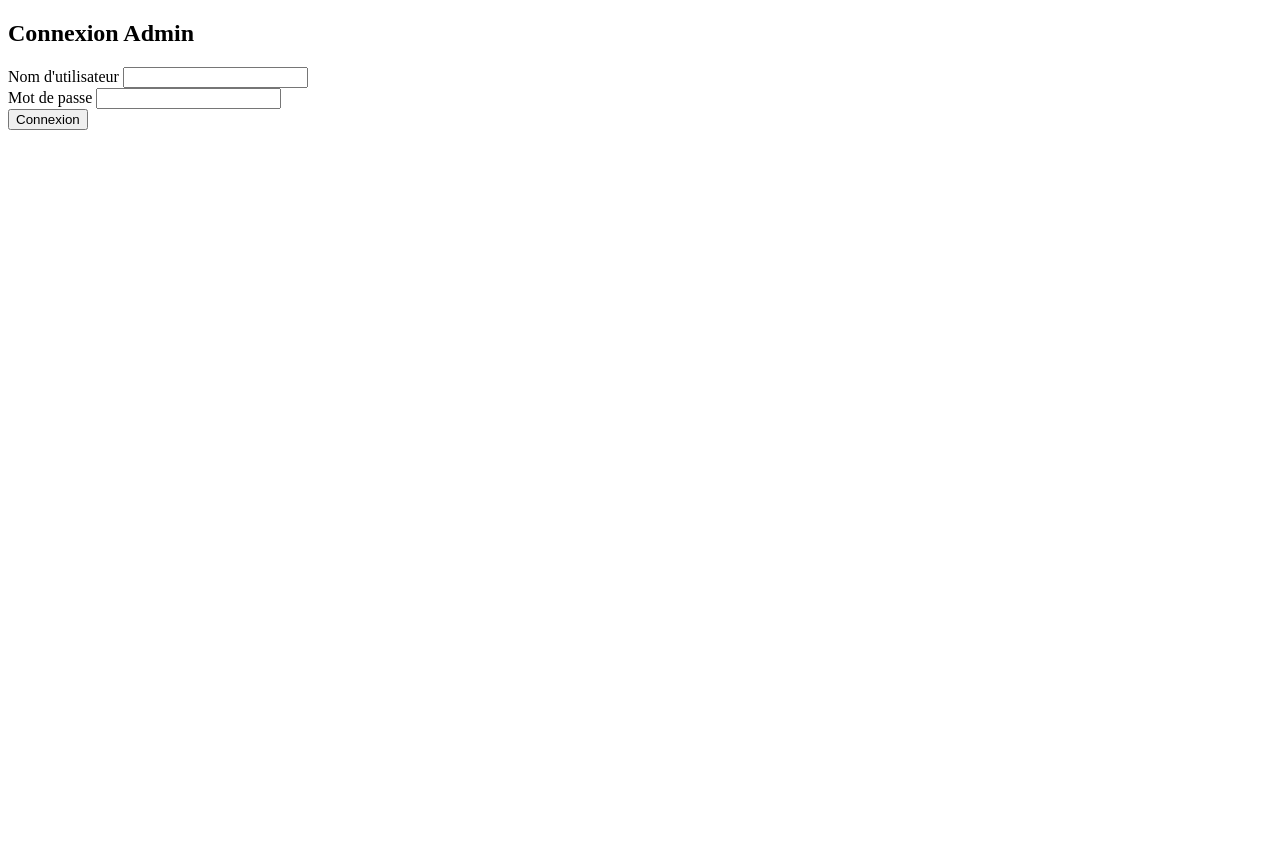
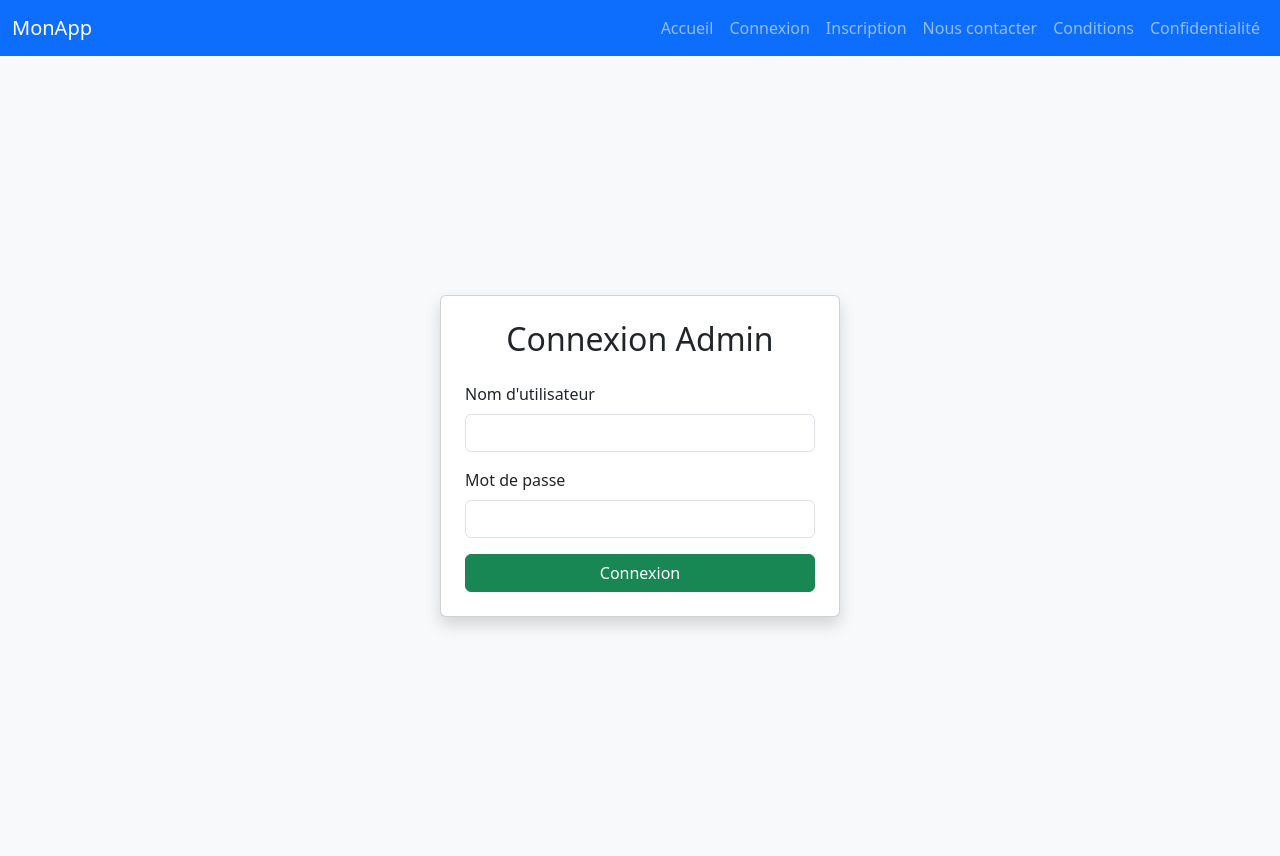
Before and after one commit to leprosffer/flask-railway, a Flask app: page /admin/login in a window 1280 px wide. Before the commit the page ends 130 px from the top, so only its background shows below. Run offline with Flask 3, Linux system fonts and the light colour scheme.

Commit message:
Ajout du template admin_login.html

```diff
--- a/templates/base.html
+++ b/templates/base.html
@@ -3,15 +3,43 @@
 <head>
     <meta charset="UTF-8">
     <title>{% block title %}Mon site{% endblock %}</title>
-    <link rel="shortcut icon" href="{{ url_for('static', filename='favicon.ico') }}?v=1">
-    <!-- Favicon pour compatibilité maximale -->
+
+    <!-- Favicon -->
     <link rel="shortcut icon" href="{{ url_for('static', filename='favicon.ico') }}?v=1">
     <link rel="apple-touch-icon" sizes="180x180" href="{{ url_for('static', filename='apple-touch-icon.png') }}?v=1">
     <link rel="icon" type="image/png" sizes="32x32" href="{{ url_for('static', filename='favicon-32x32.png') }}?v=1">
     <link rel="icon" type="image/png" sizes="16x16" href="{{ url_for('static', filename='favicon-16x16.png') }}?v=1">
     <link rel="manifest" href="{{ url_for('static', filename='site.webmanifest') }}?v=1">
+
+    <!-- Bootstrap -->
+    <link href="https://cdn.jsdelivr.net/npm/bootstrap@5.3.3/dist/css/bootstrap.min.css" rel="stylesheet">
 </head>
-<body>
+<body class="bg-light">
+
+    <!-- Barre de navigation -->
+    <nav class="navbar navbar-expand-lg navbar-dark bg-primary">
+      <div class="container-fluid">
+        <a class="navbar-brand" href="{{ url_for('accueil') }}">MonApp</a>
+        <button class="navbar-toggler" type="button" data-bs-toggle="collapse" data-bs-target="#navbarNav">
+          <span class="navbar-toggler-icon"></span>
+        </button>
+        <div class="collapse navbar-collapse" id="navbarNav">
+          <ul class="navbar-nav ms-auto">
+            <li class="nav-item"><a class="nav-link {% if active == 'accueil' %}active fw-bold{% endif %}" href="{{ url_for('accueil') }}">Accueil</a></li>
+            <li class="nav-item"><a class="nav-link {% if active == 'login' %}active fw-bold{% endif %}" href="{{ url_for('login') }}">Connexion</a></li>
+            <li class="nav-item"><a class="nav-link {% if active == 'formulaire' %}active fw-bold{% endif %}" href="{{ url_for('formulaire') }}">Inscription</a></li>
+            <li class="nav-item"><a class="nav-link {% if active == 'contact' %}active fw-bold{% endif %}" href="{{ url_for('contact') }}">Nous contacter</a></li>
+            <li class="nav-item"><a class="nav-link {% if active == 'conditions' %}active fw-bold{% endif %}" href="{{ url_for('conditions_utilisation') }}">Conditions</a></li>
+            <li class="nav-item"><a class="nav-link {% if active == 'confidentialite' %}active fw-bold{% endif %}" href="{{ url_for('politique_confidentialite') }}">Confidentialité</a></li>
+          </ul>
+        </div>
+      </div>
+    </nav>
+
+    <!-- Contenu de chaque page -->
     {% block content %}{% endblock %}
+
+    <!-- Bootstrap JS -->
+    <script src="https://cdn.jsdelivr.net/npm/bootstrap@5.3.3/dist/js/bootstrap.bundle.min.js"></script>
 </body>
 </html>
```
